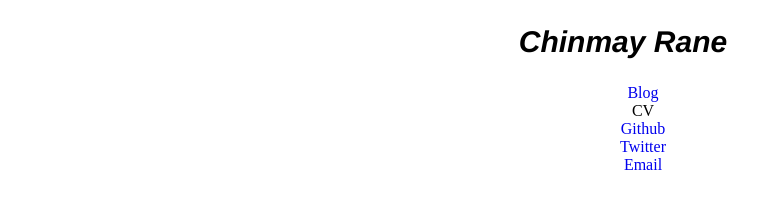
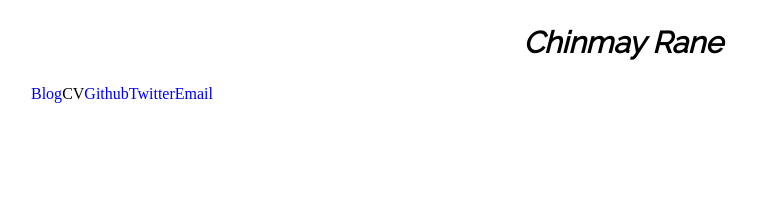
Before and after one commit to chinmayrane/chinmayrane.github.io, a plain HTML site: page index.html in a window 1280 px wide. Shown: the whole page, without its empty margins (17-775 px from the left). Drawn offline with Linux system fonts and the light colour scheme.

Commit message:
Raleway Font

```diff
--- a/css/style.css
+++ b/css/style.css
@@ -5,13 +5,15 @@ section{
 
 section h1{
 	font-size: 30px;
-	font-family: Helvetica, sans-serif;
+	font-family: 'Raleway', sans-serif;
 	font-weight: bolder;
 	font-style: italic;
 }
 
 li{
 	list-style-type: none;
+	float: left;
+	text-align: center;
 }
 
 li a{
--- a/index.html
+++ b/index.html
@@ -2,6 +2,7 @@
 <html>
 <head>
 	<title> Chinmay Rane</title>
+	<link href='http://fonts.googleapis.com/css?family=Raleway' rel='stylesheet' type='text/css'>
 	<link rel="stylesheet" href="css/style.css">
 </head>
 <body>
```
